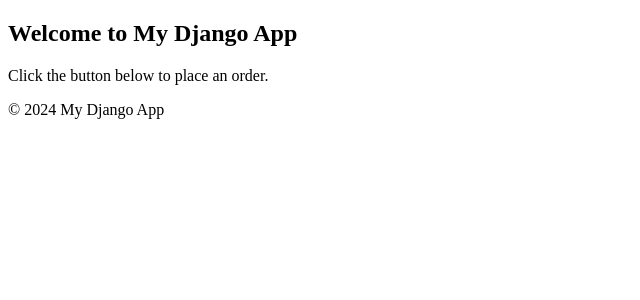
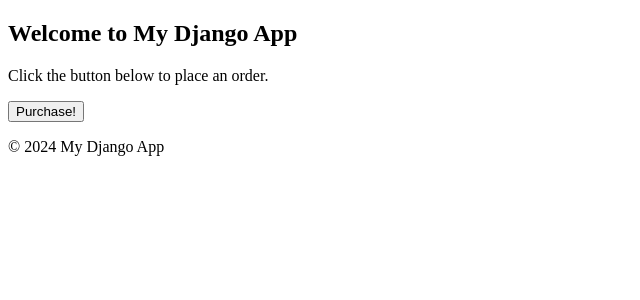
Before and after one commit to uocli/django_stripe, a Django app: page / in a window 1280 px wide. Shown: the part 134-434 px from the top of the page, without its empty margins (0-640 px from the left). Run offline with Django 5.2, Linux system fonts and the light colour scheme.

Commit message:
updated home.html to include a button for purchasing

```diff
--- a/django_project/templates/products/home.html
+++ b/django_project/templates/products/home.html
@@ -6,8 +6,8 @@
 {% block content %}
     <h2>Welcome to My Django App</h2>
     <p>Click the button below to place an order.</p>
-    {% comment %}<form action="{% url 'order' %}" method="post">
+    <form method="post">
         {% csrf_token %}
-        <button type="submit">Place Order</button>
-    </form>{% endcomment %}
+        <button type="submit">Purchase!</button>
+    </form>
 {% endblock %}
```
